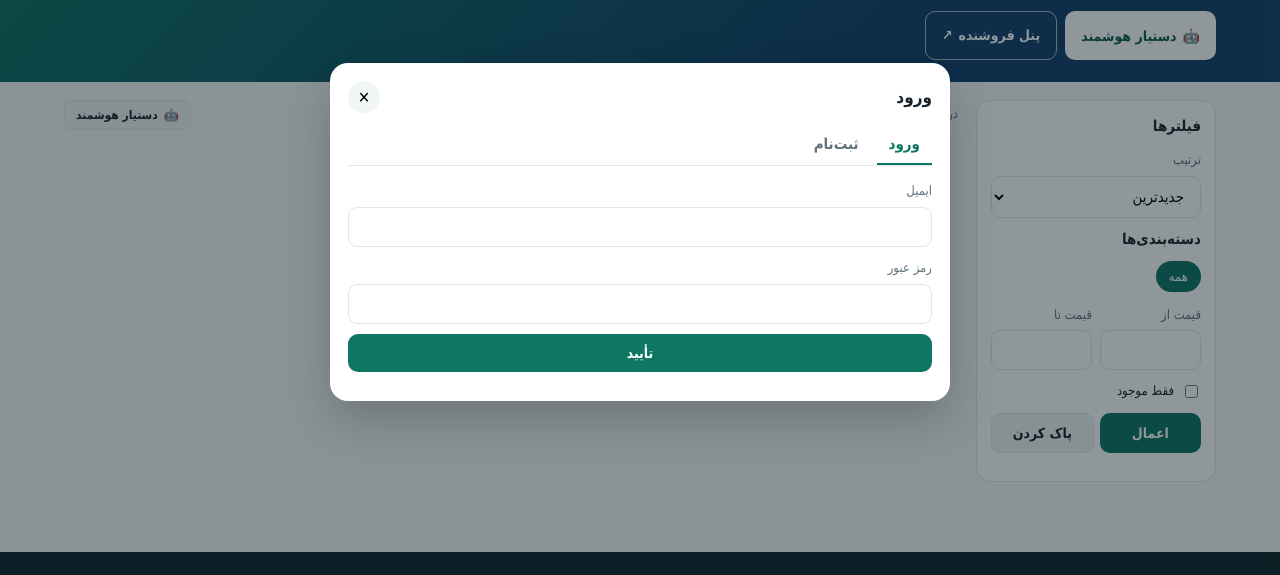
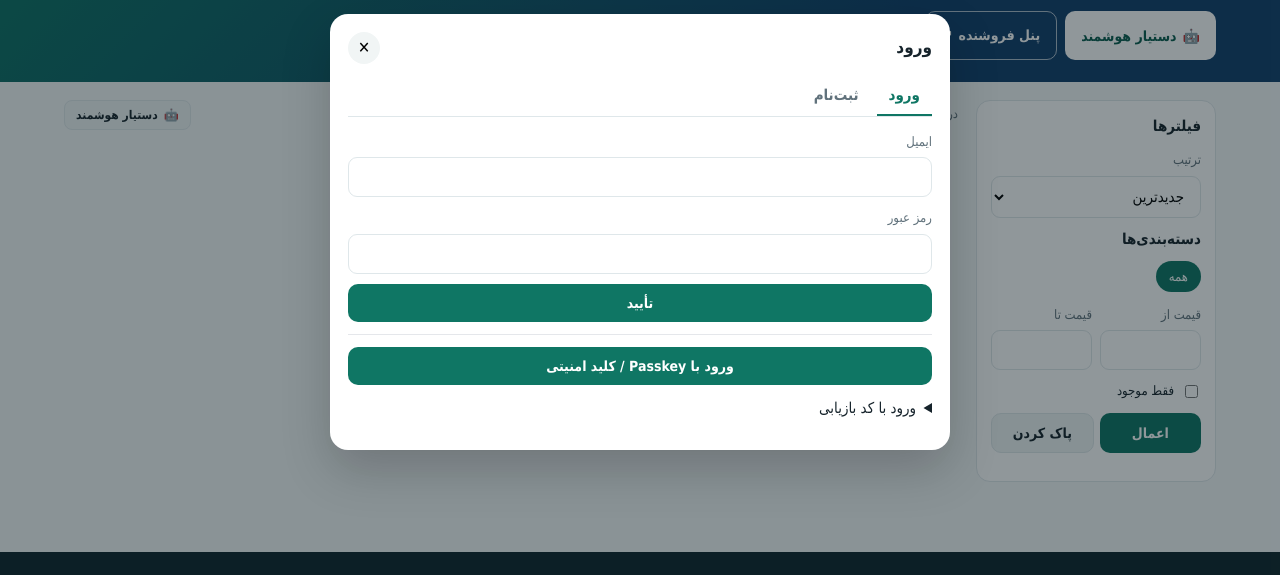
Before and after one commit to mohammadrajabi0053-maker/smart-bazaar-ai, a website with bundled scripts: page public/index.html in a window 1280 px wide. Both pictures are taken after a click on the button "ورود". Shown: the part 168-743 px from the top of the page. Built offline with nearby package versions, Linux system fonts and the light colour scheme; files whose address does not match are found by name.

Commit message:
Edit public/index.html

```diff
--- a/public/index.html
+++ b/public/index.html
@@ -213,6 +213,17 @@
       <button class="btn block" type="submit" data-i18n="submit">تأیید</button>
       <p class="hint" style="margin-top:8px" id="authHint"></p>
     </form>
+    <div class="auth-extra" style="margin-top:12px;border-top:1px solid #e5e7eb;padding-top:12px">
+      <button class="btn block" type="button" id="passkeyLoginBtn">ورود با Passkey / کلید امنیتی</button>
+      <details id="recoveryBox" style="margin-top:10px">
+        <summary style="cursor:pointer">ورود با کد بازیابی</summary>
+        <div class="field" style="margin-top:8px"><label for="recEmail">ایمیل</label><input id="recEmail" type="email" autocomplete="username"></div>
+        <div class="field"><label for="recCode">کد بازیابی</label><input id="recCode" autocomplete="one-time-code" placeholder="XXXX-XXXX"></div>
+        <button class="btn block" type="button" id="recoveryLoginBtn">ورود با کد بازیابی</button>
+        <p class="hint">هر کد فقط یک‌بار قابل استفاده است.</p>
+      </details>
+      <p class="hint" id="passkeyHint" style="margin-top:8px"></p>
+    </div>
   </div>
 </div>
 
```
